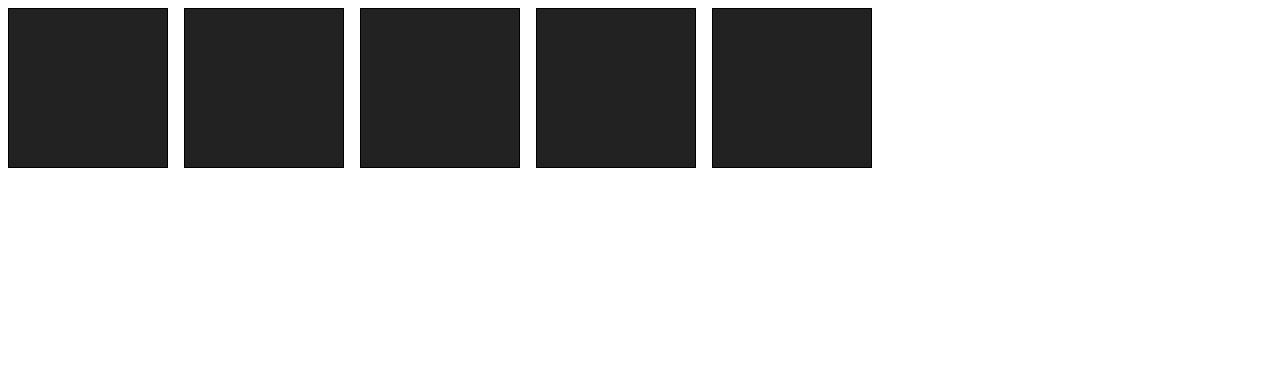
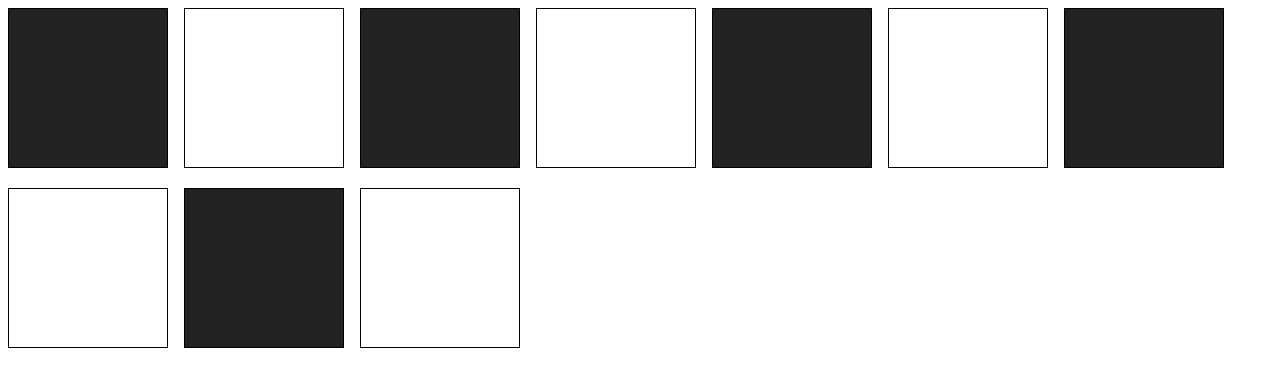
Before and after one commit to brandonfelty/react_tutorial, a React (Create React App) app: page /boxes in a window 1280 px wide. Shown: the top 386 px of the page. Built offline with nearby package versions, Linux system fonts and the light colour scheme.

Commit message:
remove render logic

```diff
--- a/src/pages/Boxes.jsx
+++ b/src/pages/Boxes.jsx
@@ -6,17 +6,17 @@ import Box from '../components/Box';
 const Boxes = () => {
   const [ boxes ] = React.useState(boxData);
 
-  const toggle = () => {
-    console.log('clicked!')
+  const toggle = (id) => {
+    console.log(id)
   }
 
   return (
     <div className='boxes'>
       {
         boxes.map((box) => (
-          box.on &&
           <Box
             key={box.id}
+            id={box.id}
             on={box.on}
             toggle={toggle}
           />
```
